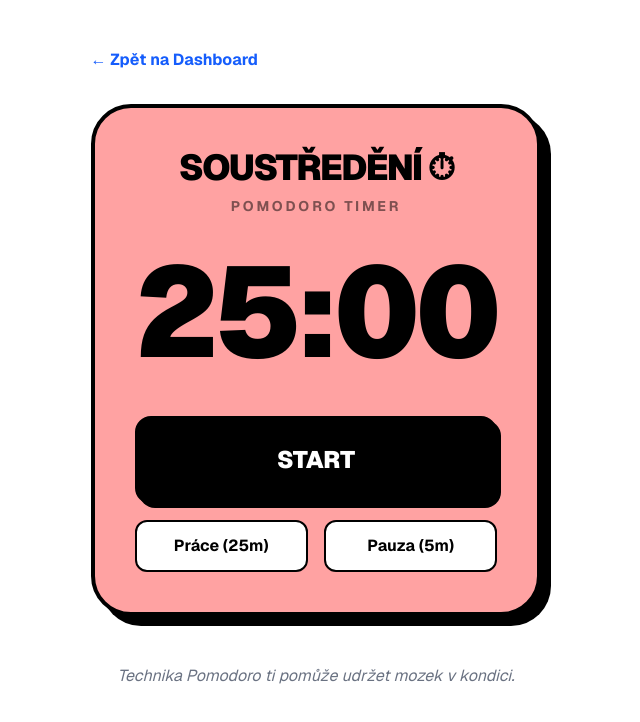
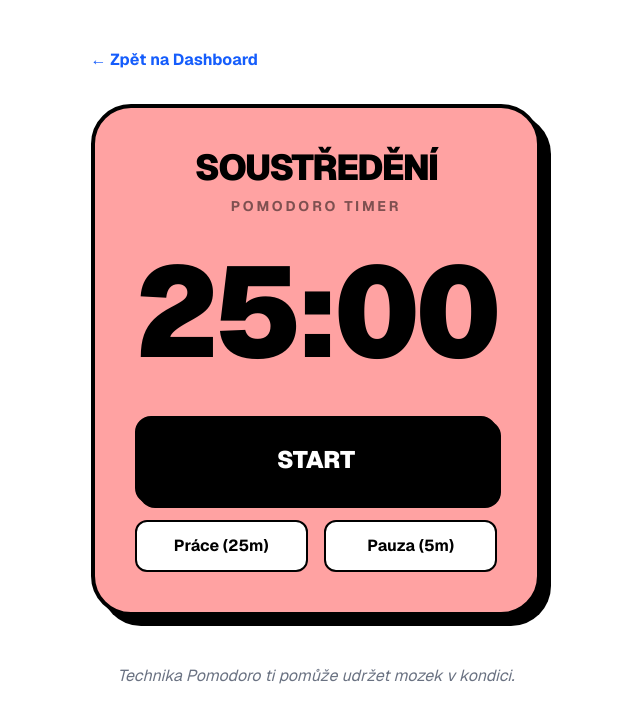
Before and after one commit to ZavPetr/GUI, a Next.js app in the folder gui_nextjs/: page /pomodoro in a window 1280 px wide. Shown: the top 722 px of the page, without its empty margins (324-964 px from the left). Built offline with nearby package versions, Linux system fonts and the light colour scheme.

Commit message:
Add comments to Main page.tsx and few bug fixes

```diff
--- a/gui_nextjs/app/motivation/page.tsx
+++ b/gui_nextjs/app/motivation/page.tsx
@@ -24,7 +24,7 @@ export default async function Motivace() {
 
         {/* 3. ZOBRAZENÍ DAT */}
         <p className="text-3xl font-bold italic leading-tight text-slate-800">
-          "{rada}"
+          {rada}
         </p>
       </div>
     </main>
--- a/gui_nextjs/app/page.tsx
+++ b/gui_nextjs/app/page.tsx
@@ -1,45 +1,51 @@
-"use client";
+"use client"; // Označujeme komponentu jako klientskou, protože používáme hooky (state, effect) a browser API (localStorage)
 import { useState, useEffect } from "react";
 import Link from "next/link";
 
 export default function Home() {
-  // 1. Přidáme state, který nám řekne, jestli už jsme v prohlížeči
+  // 1. Pomocný stav pro vyřešení "Hydratace" – zajistí, aby se kód spustil až po vykreslení v prohlížeči
   const [isMounted, setIsMounted] = useState(false);
 
-  // 2. Načteme data rovnou při startu (vyhneme se useEffectu a potěšíme linter).
-  // typeof window !== "undefined" nás chrání před pádem na serveru.
+  // 2. Inicializace stavu 'name' pomocí funkce:
+  // Tento kód se spustí pouze jednou při prvním načtení komponenty.
+  // Kontrola 'typeof window' je nutná, protože Next.js kód zkouší nejdříve spustit na serveru, kde localStorage neexistuje.
   const [name, setName] = useState(() => {
     if (typeof window !== "undefined") {
+      // Pokusíme se vytáhnout uložené jméno z paměti prohlížeče
       return localStorage.getItem("student-name") || "";
     }
     return "";
   });
 
+  // Inicializace stavu 'signIn' – zjišťujeme, zda už máme jméno uložené
   const [signIn, setSignIn] = useState(() => {
     if (typeof window !== "undefined") {
-      // !! převede nalezený text na true, pokud tam nic není, vrátí false
+      // Dvojitý vykřičník převede existenci řetězce na logickou hodnotu (true/false)
       return !!localStorage.getItem("student-name");
     }
     return false;
   });
 
-// 3. Po prvním nahrání stránky přepneme na true (ASYNCHRONNĚ)
+  // 3. Po úspěšném vykreslení (mount) v prohlížeči přepneme isMounted na true.
+  // Používáme k tomu useEffect, který v Next.js běží výhradně na straně klienta.
   useEffect(() => {
     const timer = setTimeout(() => {
       setIsMounted(true);
     }, 0);
 
-    // Správná praxe: po sobě uklidit, pokud by uživatel ze stránky rychle odešel
+    // Čistící funkce: v dobré praxi odstraňujeme časovače, aby nezůstávaly v paměti
     return () => clearTimeout(timer);
   }, []);
-  // 4. HYDRATION FIX: Dokud nejsme plně v prohlížeči, nevykreslujeme aplikaci.
-  // Tím zabráníme tomu, aby server a klient viděli odlišná data.
+
+  // 4. Hydration Fix: Pokud isMounted není true, komponenta nevrací nic (null).
+  // Tím zabráníme chybám, kdy by server vygeneroval jiný obsah než klient (protože server nezná obsah localStorage).
   if (!isMounted) {
-    return null; // Zde může být i loading spinner
+    return null;
   }
 
-  // ---- ZBYTEK TVÉHO KÓDU ZŮSTÁVÁ STEJNÝ ----
+  // ---- LOGIKA FUNKCÍ ----
 
+  // Funkce, která uloží jméno do paměti prohlížeče a přepne nás do aplikace
   const handleInput = () => {
     if (name.trim() !== "") {
       localStorage.setItem("student-name", name);
@@ -47,22 +53,27 @@ export default function Home() {
     }
   };
 
+  // Funkce pro odhlášení – vymaže data z paměti a resetuje stavy
   const handleSignOut = () => {
     localStorage.removeItem("student-name");
     setName("");
     setSignIn(false);
   };
 
+  // ---- RENDEROVÁNÍ UŽIVATELSKÉHO ROZHRANÍ ----
+
+  // Podmínka pro zobrazení úvodní obrazovky (Login), pokud uživatel není "přihlášen"
   if (!signIn) {
     return (
       <main className="flex flex-col items-center p-20">
         <div className="border-4 border-black p-10 rounded-3xl text-center">
           <h1 className="text-3xl font-bold mb-4">Vítej!</h1>
+          {/* Input je "kontrolovaná komponenta" – jeho hodnota je svázaná přímo se stavem 'name' */}
           <input
             type="text"
             placeholder="Jméno..."
             value={name}
-            onChange={(e) => setName(e.target.value)}
+            onChange={(e) => setName(e.target.value)} // Při každém úhozu aktualizujeme stav
             className="border-2 border-gray-300 p-2 rounded-lg block w-full mb-4 text-black"
           />
           <button
@@ -76,16 +87,18 @@ export default function Home() {
     );
   }
 
+  // Hlavní plocha (Dashboard), která se ukáže po zadání jména
   return (
     <main className="p-10">
+      {/* Hlavička aplikace s dynamickým jménem a možností odhlášení */}
       <header className="border-b-4 border-black pb-5 mb-10 flex justify-between items-center">
         <h1 className="text-4xl font-bold">Ahoj, {name}!</h1>
         <button onClick={handleSignOut} className="text-gray-500 underline hover:text-gray-700">Odhlásit</button>
-
-
       </header>
 
+      {/* Mřížka s navigací (Grid) – definujeme sloupce pro mobil a pro počítač (md:) */}
       <div className="grid grid-cols-1 md:grid-cols-3 gap-5">
+         {/* Komponenta Link od Next.js zajišťuje bleskové přepínání stránek bez refreshování prohlížeče */}
          <Link href="/homeworks" className="border-2 border-black p-6 rounded-2xl hover:bg-green-100 hover:border-green-500 transition">
            <h2 className="text-2xl font-bold mb-2">Úkoly</h2>
            <p>Tvé úkoly.</p>
--- a/gui_nextjs/app/pomodoro/page.tsx
+++ b/gui_nextjs/app/pomodoro/page.tsx
@@ -57,7 +57,7 @@ export default function PomodoroPage() {
       <div className={`border-4 border-black p-10 rounded-[40px] shadow-[10px_10px_0px_0px_rgba(0,0,0,1)] text-center transition-colors ${isBreak ? 'bg-green-100' : 'bg-red-300'}`}>
         {/* ČESKÝ TEXT PRO UŽIVATELE */}
         <h1 className="text-4xl font-black uppercase mb-2 tracking-tighter">
-          {isBreak ? "Pauzička \u2615\uFE0E" : "Soustředění \u23F1\uFE0E"}
+          {isBreak ? "Pauzička" : "Soustředění"}
         </h1>
         <p className="text-sm font-bold opacity-50 mb-8 uppercase tracking-[0.2em]">
           Pomodoro Timer
```
